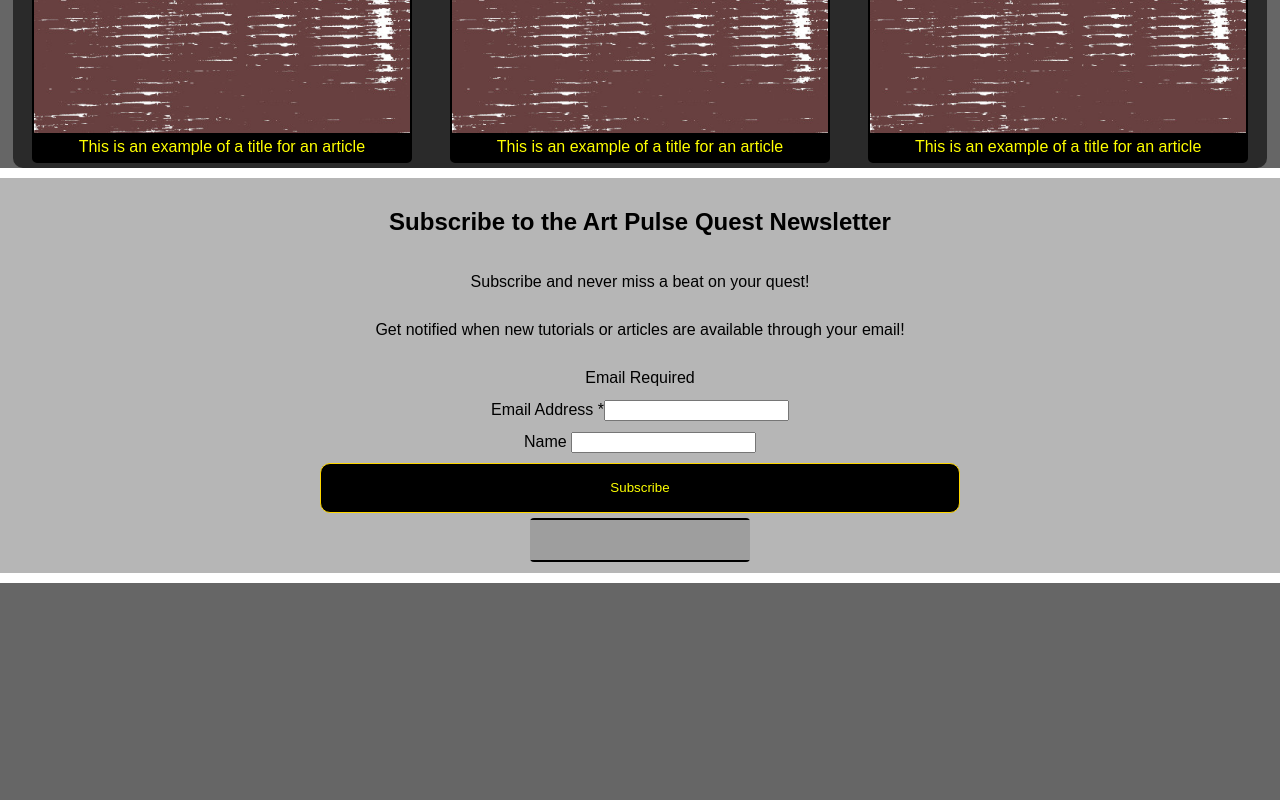
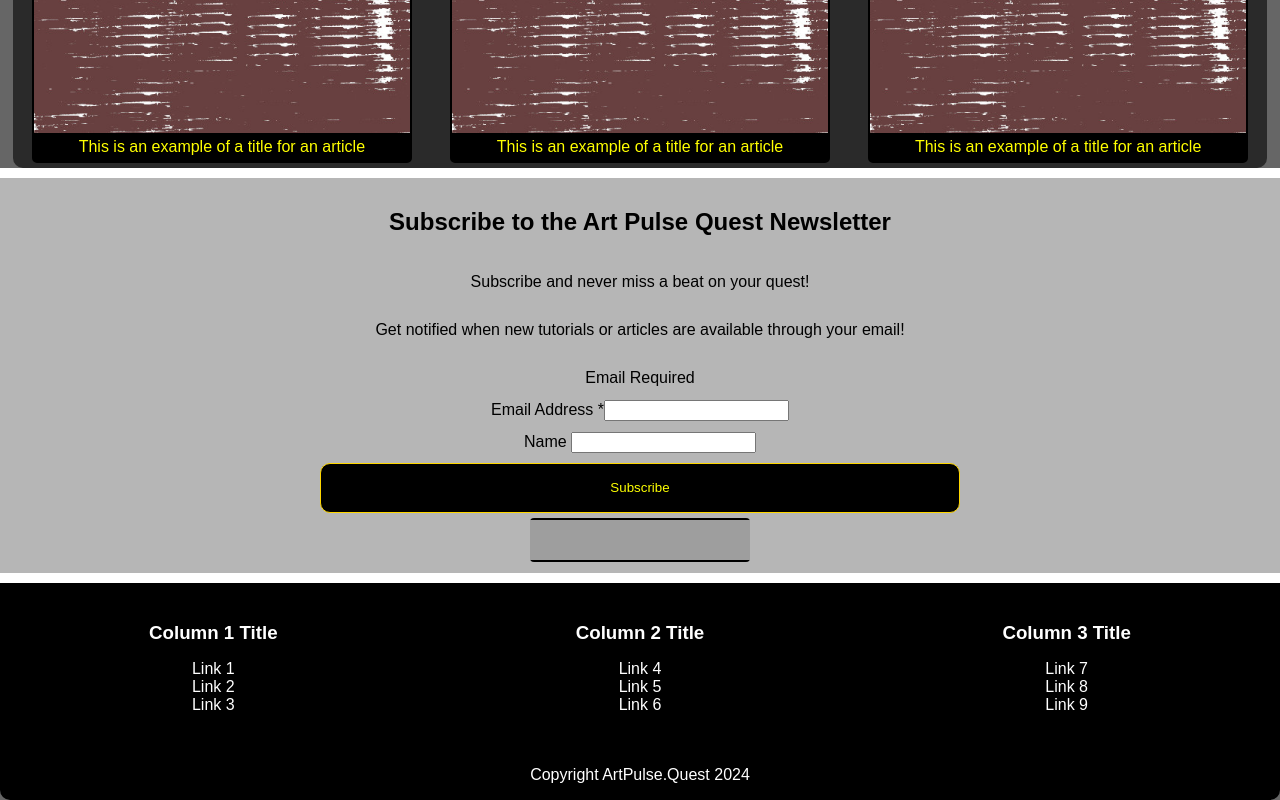
Before and after one commit to DarkFeteCreatives/ArtPulseQuest, a plain HTML site: page index.html in a window 1280 px wide. Shown: the part 1261-2061 px from the top of the page. Before the commit the page ends 1844 px from the top, so only its background shows below. Drawn offline with Linux system fonts and the light colour scheme; grey boxes are pictures that could not be loaded.

Commit message:
# Please enter the commit message for your changes. Lines starting # with '#' will be ignored, and an empty message aborts the commit. # # On branch master # Your branch is up to date with 'origin/master'. # # Changes to be committed: #	modified:   index.html #	modified:   library/assets/hero_home.jpg #	modified:   styles.css #

```diff
--- a/index.html
+++ b/index.html
@@ -121,13 +121,6 @@
 
 </section>
 
-
-
-
-
-
-
-
 <section class="newsletter">
 <div id="mc_embed_shell">
 
@@ -162,6 +155,32 @@
 
 
 
+<section class="footer">
+    <div class="footer-column">
+        <h3>Column 1 Title</h3>
+        <ul>
+            <li><a href="#">Link 1</a></li>
+            <li><a href="#">Link 2</a></li>
+            <li><a href="#">Link 3</a></li>
+        </ul>
+    </div>
+    <div class="footer-column">
+        <h3>Column 2 Title</h3>
+        <ul>
+            <li><a href="#">Link 4</a></li>
+            <li><a href="#">Link 5</a></li>
+            <li><a href="#">Link 6</a></li>
+        </ul>
+    </div>
+    <div class="footer-column">
+        <h3>Column 3 Title</h3>
+        <ul>
+            <li><a href="#">Link 7</a></li>
+            <li><a href="#">Link 8</a></li>
+            <li><a href="#">Link 9</a></li>
+        </ul>
+    </div>
+</section>
 
 
 
@@ -184,12 +203,21 @@
 
 
 
-<section class="footer">
 
-</section>
+
+
+
+
+
+
+
+
+
+
+
 
 <section class="copyright">
-
+<p>Copyright ArtPulse.Quest 2024</p>
 </section>
 
 
--- a/styles.css
+++ b/styles.css
@@ -8,6 +8,7 @@ body {
     align-items: center;
     min-height: 100vh;
 }
+
 .hero {
     display: flex;
     flex-direction: column;
@@ -230,3 +231,53 @@ body {
     background: yellow;
     color: black;
 }
+
+
+
+.footer {
+    width: 100%;
+    background-color: black;
+    color: white;
+    display: flex;
+    justify-content: space-around;
+    padding: 20px;
+    text-align: left;
+}
+
+.footer-column {
+    width: 30%;
+    justify-content: center;
+    align-content: center;
+    text-align: center;
+}
+
+.footer-column h3 {
+    margin-bottom: 10px;
+}
+
+.footer-column ul {
+    list-style: none;
+    padding: 0;
+}
+
+.footer-column ul li a {
+    color: white;
+    text-decoration: none;
+    transition: color 0.3s ease;
+}
+
+.footer-column ul li a:hover {
+    color: #ddd; /* Lighter shade for hover effect */
+}
+
+.copyright {
+    border-bottom-left-radius: 10px;
+    border-bottom-right-radius: 10px;
+    width: 100%;
+    height: 50px;
+    text-align: center;
+    color: white;
+    align-content: center;
+    justify-content: center;
+    background: black;
+}
```
Also changed, not shown: library/assets/hero_home.jpg.
